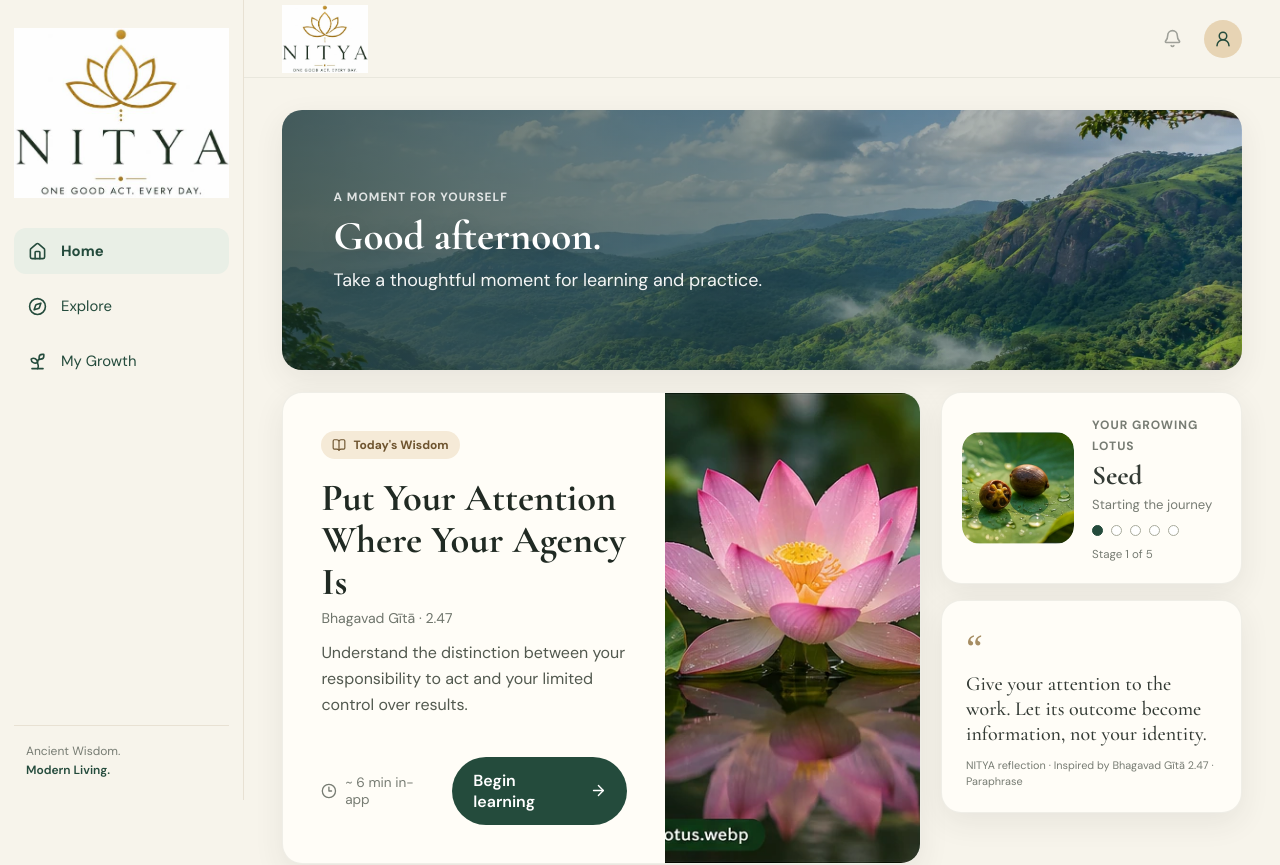
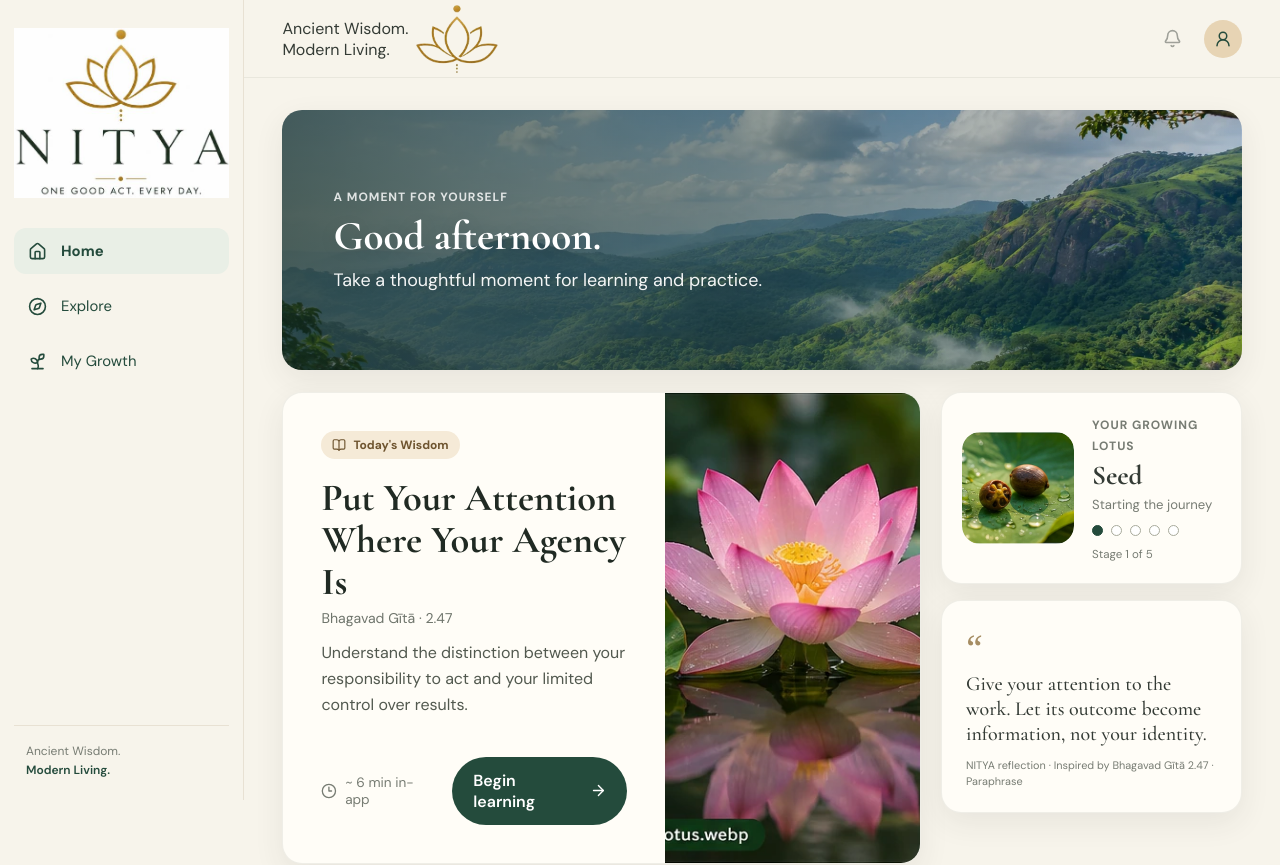
Before and after one commit to rskr28/Nitya, a React (Vite) app: page / in a window 1280 px wide. Shown: the top 865 px of the page. Built offline with nearby package versions, Linux system fonts and the light colour scheme.

Commit message:
Remove miniature logo tile and restore restrained header descriptor

```diff
--- a/src/components/Header/index.tsx
+++ b/src/components/Header/index.tsx
@@ -7,10 +7,17 @@ export default function Header() {
   return (
     <header className="topbar">
       <Link to="/" className="topbar__brand" aria-label="NITYA home">
-        <img src={assets.brand.logo} alt="NITYA — One good act, every day." />
+        <span className="topbar__desktop-title">Ancient Wisdom. Modern Living.</span>
+        <img className="topbar__mobile-emblem" src={assets.brand.symbol} alt="" />
       </Link>
       <div className="topbar__actions">
-        <button className="icon-button" type="button" aria-label="Notifications unavailable in this prototype" disabled title="Notifications are not available yet">
+        <button
+          className="icon-button"
+          type="button"
+          aria-label="Notifications unavailable in this prototype"
+          disabled
+          title="Notifications are not available yet"
+        >
           <Bell size={19} />
         </button>
         <Link to="/account" className="avatar" aria-label="Open account">
```
